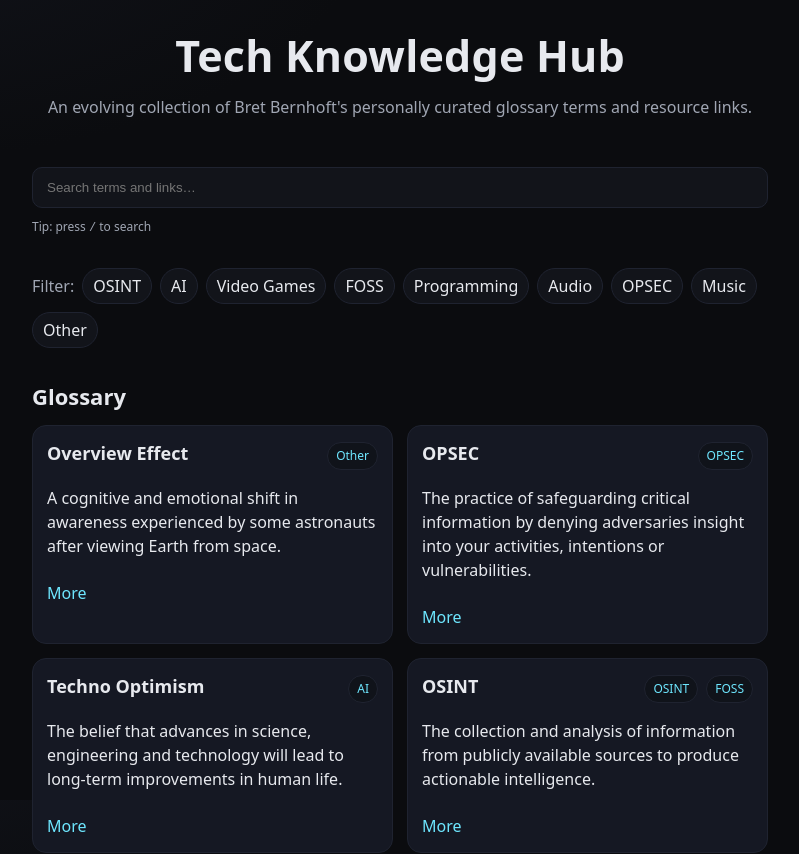
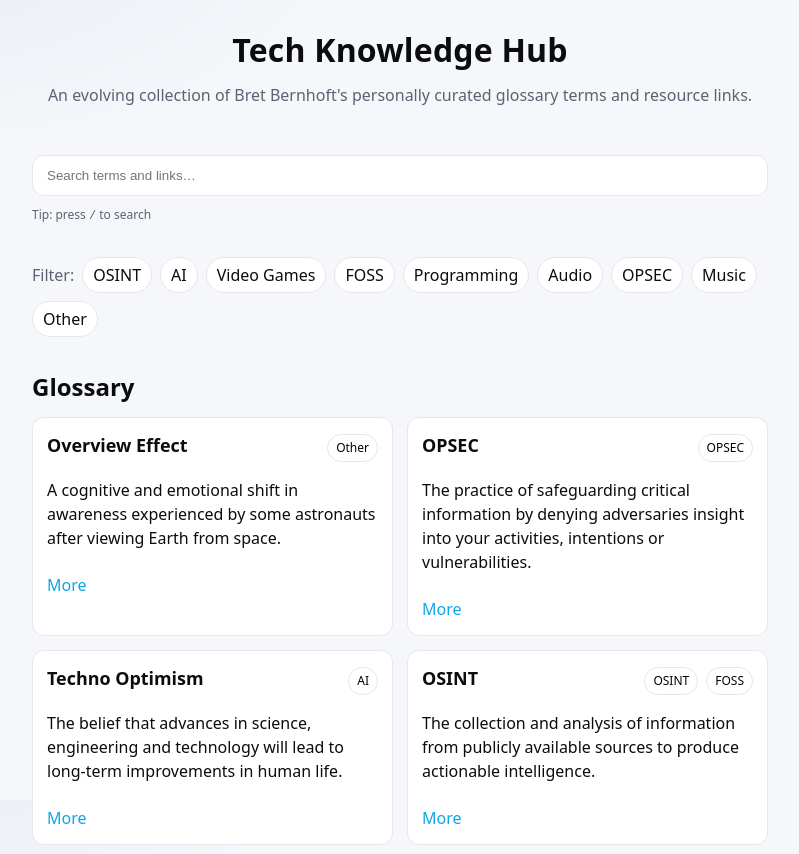
Before and after one commit to devbret/tech-knowledge-hub, a React (Vite) app: page / in a window 1280 px wide. Shown: the top 854 px of the page, without its empty margins (240-1039 px from the left). Built offline with nearby package versions, Linux system fonts and the light colour scheme.

Commit message:
Update primary CSS file.

```diff
--- a/src/styles/App.css
+++ b/src/styles/App.css
@@ -1,30 +1,33 @@
-html,
-body,
-#root {
-  min-height: 100%;
+/* =========
+   Design tokens – single light theme
+   ========= */
+:root {
+  --bg: #f6f7fb;
+  --panel: #ffffff;
+  --text: #0b0c0f;
+  --muted: #5b6270;
+  --accent: #0ea5e9;
+  --border: #e5e7ef;
+  --card: #ffffff;
+
+  --radius: 12px;
+  --radius-pill: 999px;
+  --shadow-1: 0 2px 8px rgba(0, 0, 0, 0.12);
+  --shadow-2: 0 8px 16px rgba(0, 0, 0, 0.22);
+  --container: 1100px;
+
+  /* fluid type scale */
+  --step-1: clamp(1rem, 0.96rem + 0.2vw, 1.125rem);
+  --step-2: clamp(1.25rem, 1.16rem + 0.48vw, 1.5rem);
+  --step-3: clamp(1.625rem, 1.48rem + 0.73vw, 2rem);
 }
 
-body {
-  display: flex;
-  align-items: center;
-  justify-content: center;
-}
-
-.app {
-  max-width: 800px;
-}
-
-:root {
-  --bg: #0b0c0f;
-  --panel: #12141a;
-  --text: #e7e9ee;
-  --muted: #a0a6b3;
-  --accent: #6ee7ff;
-  --border: #1f2330;
-  --card: #151823;
-}
-
-* {
+/* =========
+   Modern reset / base
+   ========= */
+*,
+*::before,
+*::after {
   box-sizing: border-box;
 }
 
@@ -36,116 +39,192 @@ body,
 
 body {
   margin: 0;
-  background: radial-gradient(1200px 600px at 10% -10%, #11131a 0%, #0b0c0f 40%)
-    fixed;
-  background-repeat: no-repeat;
+  display: flex;
+  align-items: center;
+  justify-content: center;
+  background: radial-gradient(
+      1200px 600px at 10% -10%,
+      #e9ebf2 0%,
+      var(--bg) 40%
+    )
+    fixed no-repeat;
   background-size: cover;
-  background-attachment: fixed;
   color: var(--text);
-  font: 16px/1.5 ui-sans-serif, system-ui, -apple-system, Segoe UI, Roboto,
-    "Helvetica Neue", Arial;
-  min-height: 100%;
+  font: 16px/1.5 ui-sans-serif, system-ui, -apple-system, "Segoe UI", Roboto,
+    "Helvetica Neue", Arial, "Noto Sans", "Apple Color Emoji", "Segoe UI Emoji";
+  text-rendering: optimizeLegibility;
+  -webkit-font-smoothing: antialiased;
+}
+
+img,
+svg,
+video,
+canvas {
+  display: block;
+  max-inline-size: 100%;
+}
+
+:focus-visible {
+  outline: 2px solid var(--accent);
+  outline-offset: 2px;
+  border-radius: 8px;
+}
+
+/* =========
+   Layout
+   ========= */
+.app {
+  inline-size: 100%;
+  min-block-size: 100dvh;
+  max-inline-size: 800px;
+  display: flex;
+  flex-direction: column;
 }
 
 .container {
-  width: min(1100px, 92%);
-  margin: 0 auto;
+  inline-size: min(var(--container), 92%);
+  margin-inline: auto;
 }
+
 header.container {
   padding: 32px 0 8px;
 }
+
+main {
+  flex: 1;
+}
+
+.hero {
+  min-block-size: 300px;
+  display: flex;
+  flex-direction: column;
+  justify-content: center;
+  gap: 8px;
+}
+
+/* =========
+   Type
+   ========= */
+h1,
+h2,
+h3 {
+  margin: 0;
+  font-weight: 700;
+}
 h1 {
-  margin: 0;
-  font-size: 43px;
+  font-size: var(--step-3);
   letter-spacing: 0.2px;
   text-align: center;
 }
 h2 {
   margin: 28px 0 12px;
-  font-size: 22px;
+  font-size: var(--step-2);
 }
 h3 {
   margin: 0 0 8px;
-  font-size: 18px;
+  font-size: var(--step-1);
 }
+
 .muted {
   color: var(--muted);
   text-align: center;
 }
-
 .left-aligned {
   text-align: left;
-  margin-bottom: 23px;
+  margin-block-end: 24px;
 }
 
+/* =========
+   Controls
+   ========= */
 .search {
-  width: 100%;
-  margin: 16px auto 6px auto;
+  inline-size: 100%;
+  margin: 16px auto 6px;
   padding: 12px 14px;
   border: 1px solid var(--border);
-  border-radius: 10px;
+  border-radius: var(--radius);
   background: var(--panel);
   color: var(--text);
-  outline: none;
 }
+
 .search:focus {
   border-color: var(--accent);
 }
 
 .tags {
   display: flex;
+  flex-wrap: wrap;
   gap: 8px;
   align-items: center;
-  flex-wrap: wrap;
-  padding-bottom: 4px;
+  padding-block-end: 4px;
 }
+
 .tag {
   border: 1px solid var(--border);
   background: var(--panel);
   color: var(--text);
   padding: 6px 10px;
-  border-radius: 999px;
+  border-radius: var(--radius-pill);
   cursor: pointer;
 }
-.tag-active {
+
+.tag-active,
+.tag[data-state="active"] {
   border-color: var(--accent);
   box-shadow: inset 0 0 0 1px var(--accent);
 }
+
 .tag.clear {
   opacity: 0.8;
 }
 
+/* =========
+   Cards & grid
+   ========= */
 .grid {
   display: grid;
   gap: 14px;
-  grid-template-columns: repeat(2, 1fr);
-  width: 100%;
+  grid-template-columns: repeat(auto-fit, minmax(280px, 1fr));
+  inline-size: 100%;
 }
 
 .card {
   background: var(--card);
   border: 1px solid var(--border);
-  border-radius: 14px;
+  border-radius: var(--radius);
   padding: 14px;
+  transition: transform 0.18s ease, box-shadow 0.18s ease,
+    border-color 0.18s ease, color 0.18s ease, background 0.18s ease;
 }
+
+.card:hover {
+  transform: translateY(-2px);
+  box-shadow: var(--shadow-2);
+}
+
 .card-head {
   display: flex;
   justify-content: space-between;
   align-items: baseline;
   gap: 10px;
 }
+
 .card-title {
   margin: 0;
 }
+
 .pill {
   font-size: 12px;
   padding: 4px 8px;
-  border-radius: 999px;
+  border-radius: var(--radius-pill);
   border: 1px solid var(--border);
-  background: #10131a;
-  color: var(--accent);
+  background: white;
+  color: black;
 }
 
+/* =========
+   Buttons/links
+   ========= */
 .link-button {
   display: inline-block;
   margin-top: 8px;
@@ -155,89 +234,45 @@ h3 {
   border: none;
   padding: 0;
   cursor: pointer;
-}
-
-footer.footer {
-  display: flex;
-  justify-content: space-between;
-  align-items: center;
-  gap: 14px;
-  padding: 36px 0 48px;
-  border-top: 1px solid var(--border);
-  margin-top: 32px;
-}
-.footer-links a {
-  color: var(--muted);
-  margin-left: 14px;
-}
-.footer-links a:hover {
-  color: var(--text);
-}
-
-.app {
-  min-height: 100dvh;
-  display: flex;
-  flex-direction: column;
-}
-.hero {
-  min-height: 300px;
-  display: flex;
-  flex-direction: column;
-  justify-content: center;
-  gap: 8px;
-}
-main {
-  flex: 1;
-}
-
-:root[data-theme="light"] {
-  --bg: #f6f7fb;
-  --panel: #ffffff;
-  --text: #fff;
-  --muted: #5b6270;
-  --accent: #0ea5e9;
-  --border: #e5e7ef;
-  --card: #ffffff;
+  transition: transform 0.18s ease, box-shadow 0.18s ease,
+    border-color 0.18s ease, color 0.18s ease, background 0.18s ease;
 }
 
 .theme-toggle {
   position: fixed;
-  top: 14px;
-  right: 14px;
+  inset-block-start: 14px;
+  inset-inline-end: 14px;
   z-index: 50;
 }
+
 .theme-btn {
   background: var(--panel);
   color: var(--text);
   border: 1px solid var(--border);
-  border-radius: 999px;
+  border-radius: var(--radius-pill);
   padding: 8px 10px;
   cursor: pointer;
-  box-shadow: 0 2px 8px rgba(0, 0, 0, 0.12);
+  box-shadow: var(--shadow-1);
+  transition: transform 0.18s ease, box-shadow 0.18s ease,
+    border-color 0.18s ease, color 0.18s ease, background 0.18s ease;
 }
 
 .to-top {
   position: fixed;
-  right: 16px;
-  bottom: 16px;
-  width: 44px;
-  height: 44px;
-  border-radius: 999px;
+  inset-block-end: 16px;
+  inset-inline-end: 16px;
+  inline-size: 44px;
+  block-size: 44px;
+  border-radius: var(--radius-pill);
   border: 1px solid var(--border);
   background: var(--panel);
   color: var(--text);
   cursor: pointer;
   box-shadow: 0 6px 18px rgba(0, 0, 0, 0.2);
-}
-
-.card,
-.tag,
-.theme-btn,
-.to-top,
-.link-button {
   transition: transform 0.18s ease, box-shadow 0.18s ease,
     border-color 0.18s ease, color 0.18s ease, background 0.18s ease;
 }
+
 @media (prefers-reduced-motion: reduce) {
   .card,
   .tag,
@@ -248,17 +283,30 @@ main {
   }
 }
 
-.card:hover {
-  transform: translateY(-2px);
-  box-shadow: 0 8px 16px rgba(0, 0, 0, 0.22);
+/* =========
+   Footer
+   ========= */
+footer.footer {
+  display: flex;
+  justify-content: space-between;
+  align-items: center;
+  gap: 14px;
+  padding: 36px 0 48px;
+  border-top: 1px solid var(--border);
+  margin-top: 32px;
 }
 
-:focus-visible {
-  outline: 2px solid var(--accent);
-  outline-offset: 2px;
-  border-radius: 8px;
+.footer-links a {
+  color: var(--muted);
+  margin-inline-start: 14px;
+}
+.footer-links a:hover {
+  color: var(--text);
 }
 
+/* =========
+   Odds & ends
+   ========= */
 .quote_source {
   text-align: left;
 }
```
